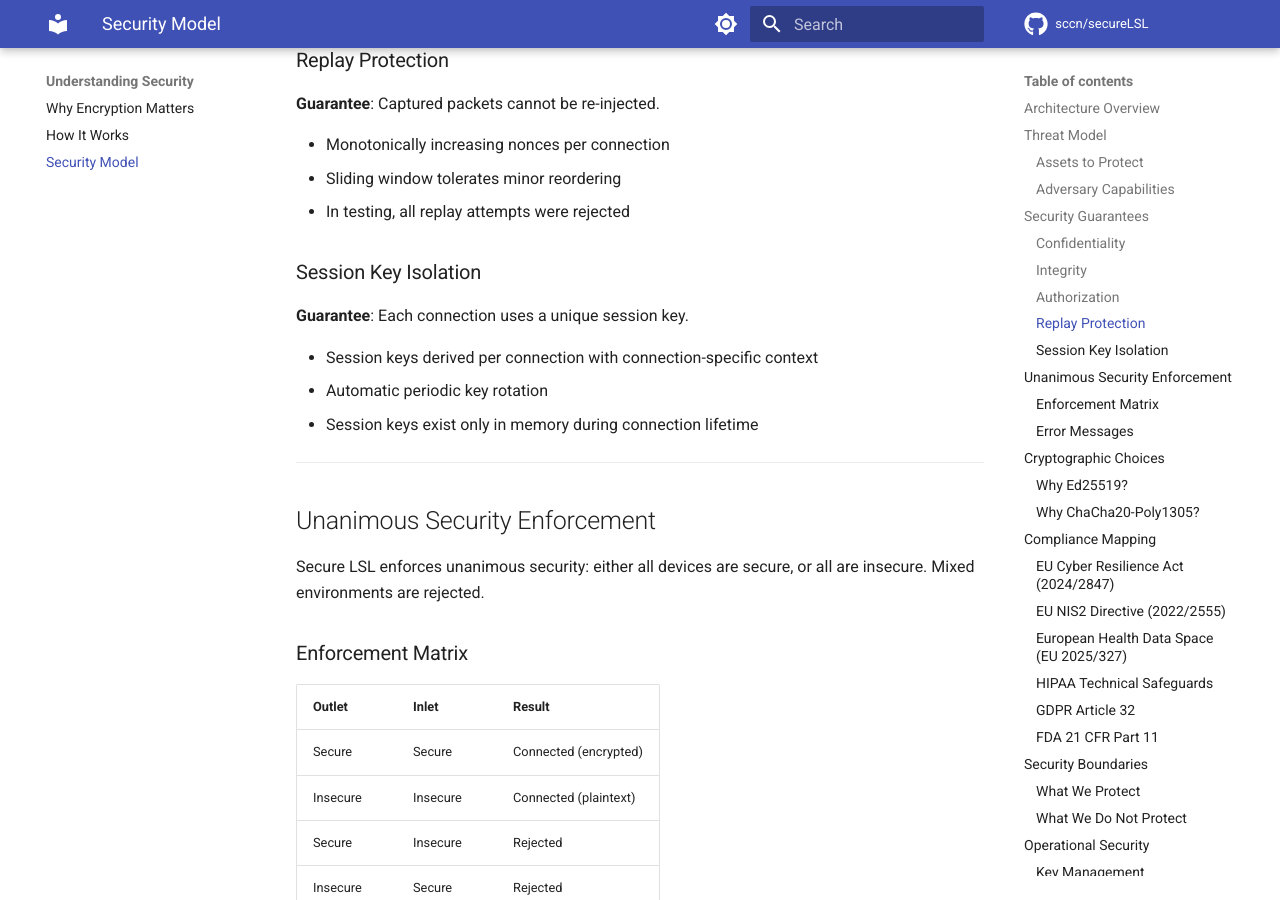
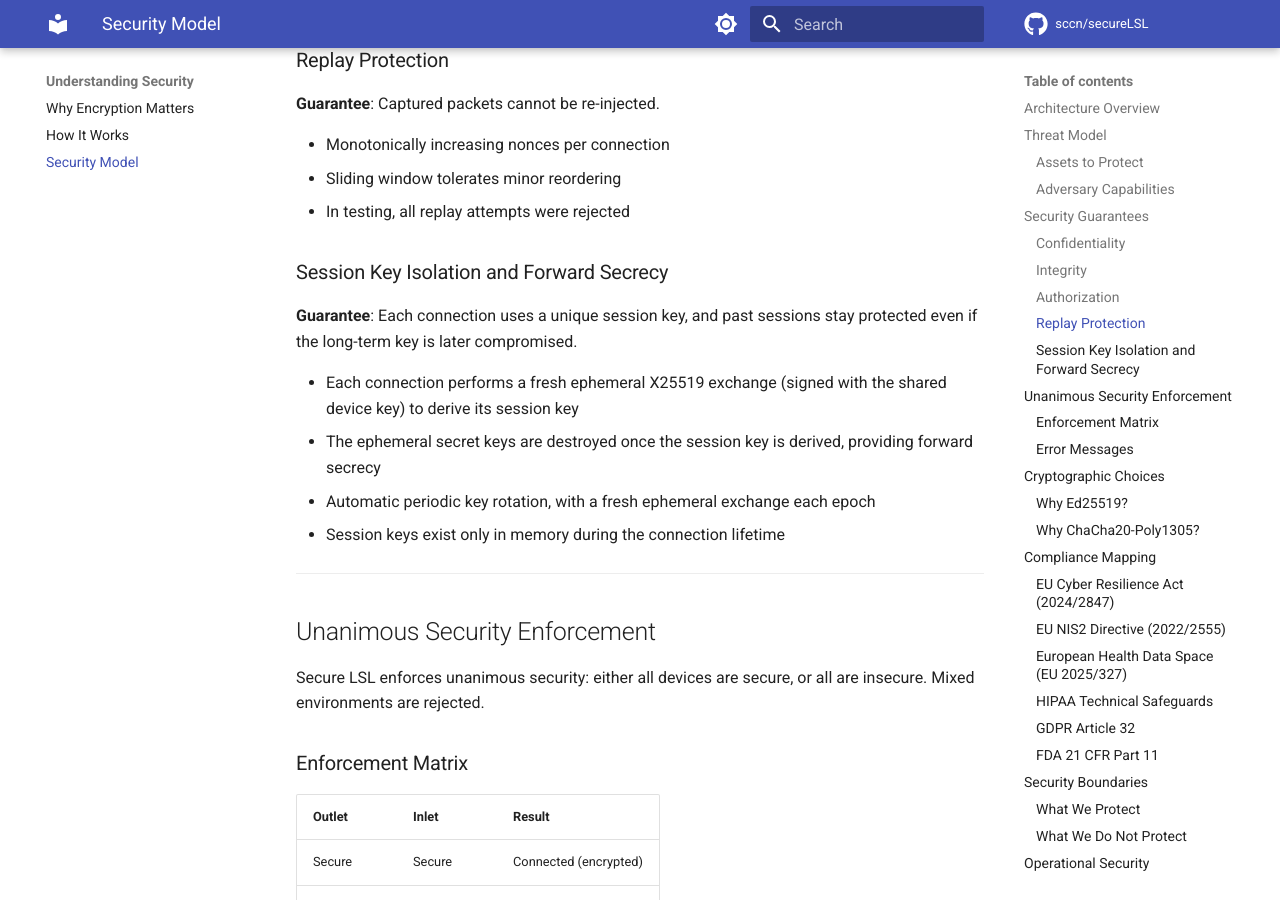
Before and after one commit to sccn/secureLSL, an MkDocs documentation site: the page built from docs/security/security-model.md, in a window 1280 px wide and 900 px high, scrolled down 2389 px. Built offline with MkDocs 1.6.1 and Material for MkDocs 9.7.7, drawn with Linux system fonts in a browser that asks for light colours; comment, search, counter and statistics services are not loaded; the version menu is left out.

Commit message:
docs: describe ephemeral key exchange and forward secrecy

```diff
--- a/docs/security/security-model.md
+++ b/docs/security/security-model.md
@@ -78,13 +78,14 @@ Secure LSL does NOT protect against:
 - Sliding window tolerates minor reordering
 - In testing, all replay attempts were rejected
 
-### Session Key Isolation
+### Session Key Isolation and Forward Secrecy
 
-**Guarantee**: Each connection uses a unique session key.
+**Guarantee**: Each connection uses a unique session key, and past sessions stay protected even if the long-term key is later compromised.
 
-- Session keys derived per connection with connection-specific context
-- Automatic periodic key rotation
-- Session keys exist only in memory during connection lifetime
+- Each connection performs a fresh ephemeral X25519 exchange (signed with the shared device key) to derive its session key
+- The ephemeral secret keys are destroyed once the session key is derived, providing forward secrecy
+- Automatic periodic key rotation, with a fresh ephemeral exchange each epoch
+- Session keys exist only in memory during the connection lifetime
 
 ---
 
```
Also changed, not shown: docs/security/how-it-works.md (+5 -5 lines).
